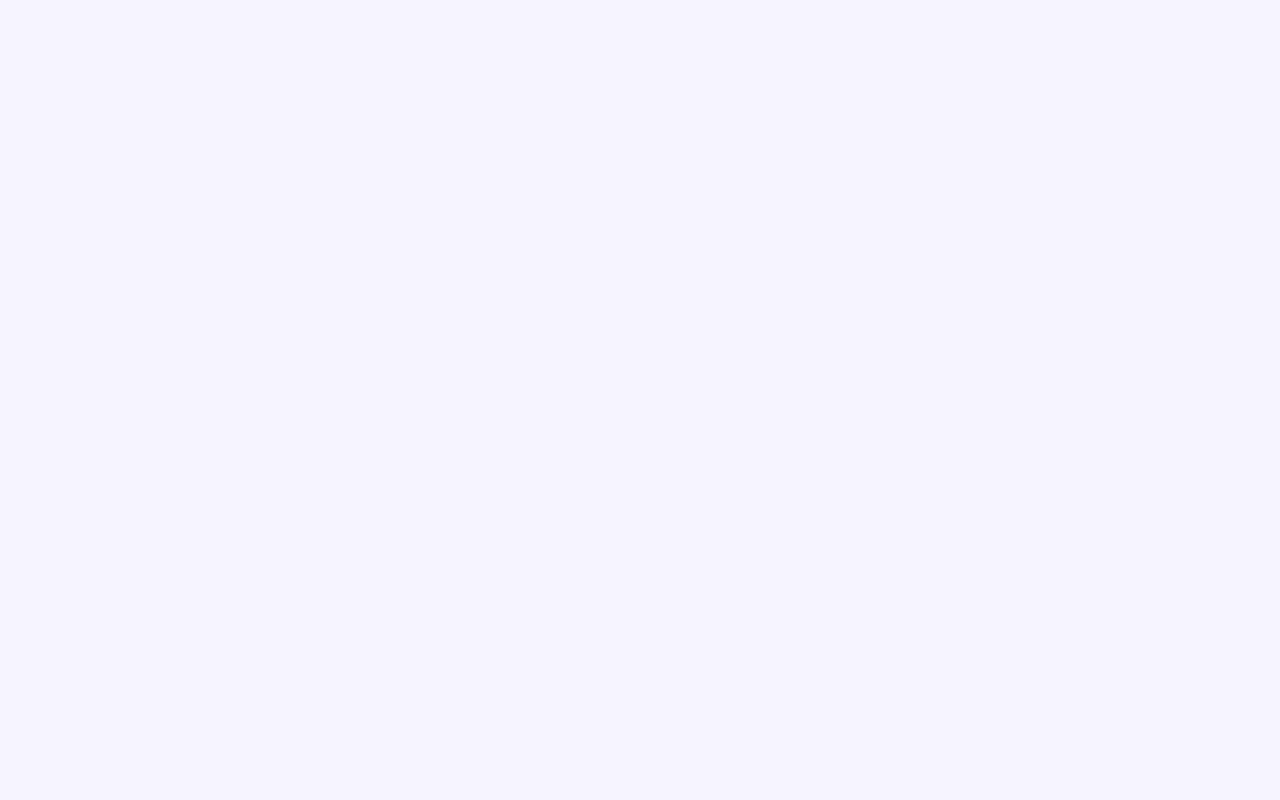
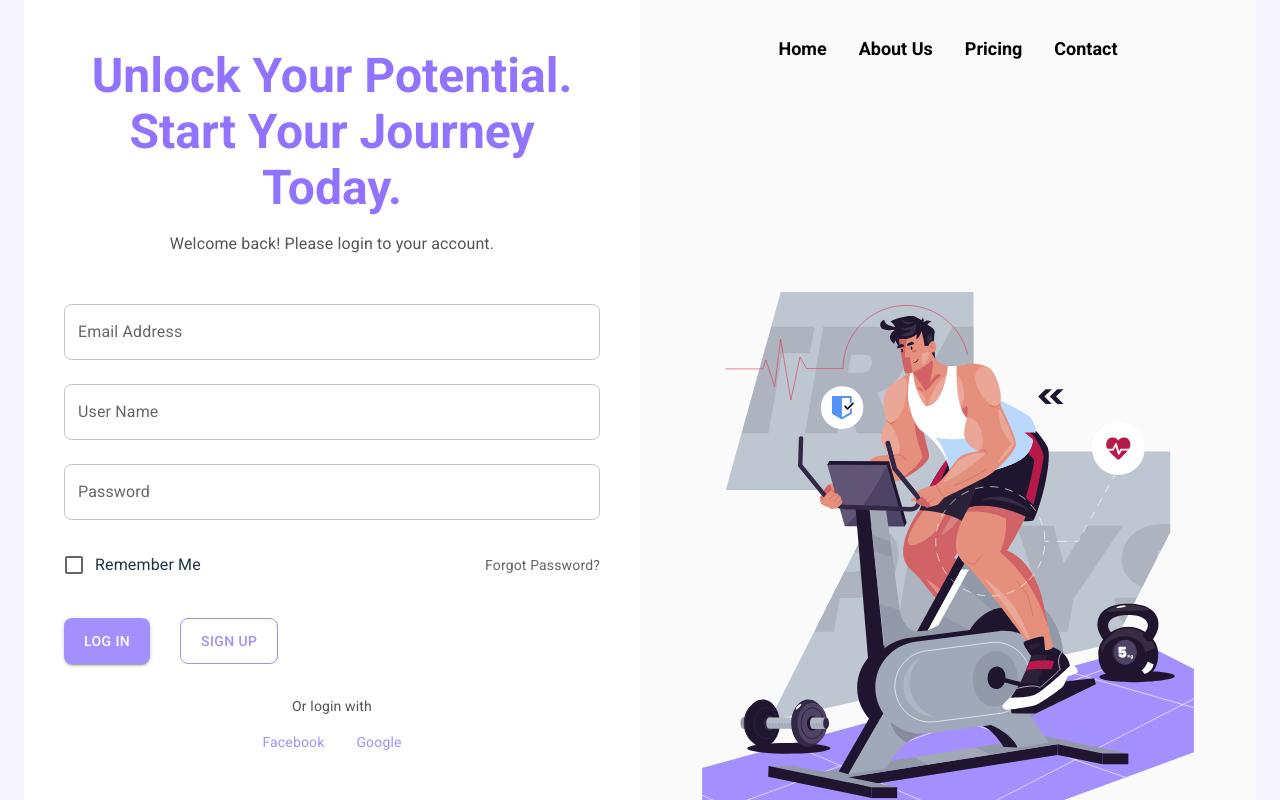
Before and after one commit to Abdelmoneim000/Online-Gym, a React (Vite) app: page /login in a window 1280 px wide. Before the commit this address had no page. Built offline with nearby package versions, Linux system fonts and the light colour scheme.

Commit message:
UI: Finish the signUp and Login page and updating the app routes

```diff
--- a/src/App.jsx
+++ b/src/App.jsx
@@ -1,6 +1,7 @@
 import { BrowserRouter as Router, Routes, Route } from 'react-router-dom';
 import SignUpPage from './pages/SignUp';
 import Landing from './pages/landing';
+import LogInPage from './pages/LogIn';
 import './App.css';
 
 function App() {
@@ -9,6 +10,7 @@ function App() {
       <Routes>
         <Route path="/" element={<Landing />} />
         <Route path="/signup" element={<SignUpPage />} />
+        <Route path='/login' element={<LogInPage />}/>
       </Routes>
     </Router>
   );
--- /dev/null
+++ b/src/pages/LogIn.jsx
@@ -0,0 +1,129 @@
+import {
+    Box,
+    Button,
+    Container,
+    Grid,
+    Link,
+    TextField,
+    Typography,
+    Checkbox,
+    FormControlLabel,
+    AppBar,
+    Toolbar
+  } from '@mui/material';
+  import training_login from '../assets/training_login.svg';
+
+  const LogInPage = () => {
+    return (
+      <Container maxWidth={false} sx={{ width: '100%', padding: 0 }} style={{fontFamily: "Open Sans", fontWeight: 700, overflow: "hidden"}}>
+        <Grid container sx={{ height: '100vh', width: '100%' }}>
+          <Grid item xs={12} sm={6} sx={{ backgroundColor: 'white', padding: '40px' }}>
+            <Box display="flex" flexDirection="column" justifyContent="center" height="100%">
+              <Typography variant="h3" sx={{ color: '#9173FF', fontWeight: 'bold', marginBottom: 2, fontFamily: "Roboto" }}>
+                Unlock Your Potential. Start Your Journey Today.
+              </Typography>
+              <Typography variant="body1" sx={{ color: '#555', marginBottom: 4, fontFamily: "Roboto" }}>
+                Welcome back! Please login to your account.
+              </Typography>
+
+              <TextField
+                variant="outlined"
+                label="Email Address"
+                fullWidth
+                margin="normal"
+                InputProps={{
+                  sx: { borderRadius: '8px', fontFamily: "Roboto" },
+                }}
+              />
+              <TextField
+                variant="outlined"
+                label="User Name"
+                fullWidth
+                margin="normal"
+                InputProps={{
+                  sx: { borderRadius: '8px', fontFamily: "Roboto" },
+                }}
+              />
+              <TextField
+                variant="outlined"
+                label="Password"
+                type="password"
+                fullWidth
+                margin="normal"
+                InputProps={{
+                  sx: { borderRadius: '8px', fontFamily: "Roboto" },
+                }}
+              />
+
+            {/* Checkbox and Forgot Password link */}
+            <Box display="flex" justifyContent="space-between" alignItems="center" mt={2}>
+              <FormControlLabel
+                control={<Checkbox color="primary" />}
+                label="Remember Me"
+                sx={{ fontFamily: 'Roboto' }}
+              />
+              <Link href="#" variant="body2" color="primary" sx={{ fontFamily: 'Roboto', textDecoration: 'none', cursor: 'pointer', color: "#0000009C" }}>
+                Forgot Password?
+              </Link>
+            </Box>
+
+              <Box display="flex" justifyContent="left" mt={4}>
+                <Button variant="contained" color="primary" sx={{ padding: '10px 20px', borderRadius: '8px', backgroundColor: "#A38FFD", color: "white", fontFamily: "Roboto", marginRight: "30px" }}>
+                    Log In
+                </Button>
+                <Button
+                variant="outlined"
+                color="primary"
+                onClick={() => window.location.href = '/signup'}
+                sx={{ padding: '10px 20px', borderRadius: '8px', borderColor: "#A38FFD", color: "#A38FFD", fontFamily: "Roboto"}}>
+                  Sign Up
+                </Button>
+              </Box>
+
+              <Typography variant="body2" sx={{ color: '#555', textAlign: 'center', marginTop: 4, fontFamily: "Roboto" }}>
+                Or login with
+              </Typography>
+
+              <Box display="flex" justifyContent="center" mt={2}>
+                <Link href="#" variant="body2" color="primary" sx={{ margin: '0 16px', color: "#A38FFD", textDecoration: "none", fontFamily: "Roboto" }}>
+                  Facebook
+                </Link>
+                <Link href="#" variant="body2" color="primary" sx={{ margin: '0 16px', color: "#A38FFD", textDecoration: "none", fontFamily: "Roboto" }}>
+                  Google
+                </Link>
+              </Box>
+            </Box>
+          </Grid>
+
+          <Grid item xs={12} sm={6} sx={{ display: 'flex', justifyContent: 'space-between', alignItems: 'center', flexDirection: 'column', backgroundColor: '#FAFAFA', fontFamily: 'Roboto' }}>
+            {/* Navigation Bar */}
+            <AppBar position="static" elevation={0} sx={{marginBottom: "50px", backgroundColor: 'transparent', boxShadow: 'none', paddingTop: 2 }}>
+              <Toolbar sx={{ justifyContent: 'center', gap: 4 }}>
+                <Link href="#" className='nav-link' underline="none" sx={{ color: 'black', fontWeight: 'bold', fontSize: '18px' }}>
+                  Home
+                </Link>
+                <Link href="#" className='nav-link' underline="none" sx={{ color: 'black', fontSize: '18px' }}>
+                  About Us
+                </Link>
+                <Link href="#" className='nav-link' underline="none" sx={{ color: 'black', fontSize: '18px' }}>
+                  Pricing
+                </Link>
+                <Link href="#" className='nav-link' underline="none" sx={{ color: 'black', fontSize: '18px' }}>
+                  Contact
+                </Link>
+              </Toolbar>
+            </AppBar>
+
+            {/* Fitness Illustration */}
+            <img
+              src={training_login}
+              alt="Fitness Illustration"
+              style={{ width: '80%', maxHeight: '100vh', objectFit: 'contain' }}
+            />
+          </Grid>
+        </Grid>
+      </Container>
+    );
+  };
+
+  export default LogInPage;
--- a/src/pages/SignUp.jsx
+++ b/src/pages/SignUp.jsx
@@ -61,11 +61,15 @@ const SignUpPage = () => {
               sx={{ marginTop: 2, fontFamily: "Roboto" }}
             />
 
-            <Box display="flex" justifyContent="space-around" mt={4}>
-              <Button variant="contained" color="primary" sx={{ padding: '10px 20px', borderRadius: '8px', backgroundColor: "#A38FFD", color: "white", fontFamily: "Roboto" }}>
+            <Box display="flex" justifyContent="left" mt={4}>
+              <Button variant="contained" color="primary" sx={{ padding: '10px 20px', borderRadius: '8px', backgroundColor: "#A38FFD", color: "white", fontFamily: "Roboto", marginRight: "30px" }}>
                 Sign Up
               </Button>
-              <Button variant="outlined" color="primary" sx={{ padding: '10px 20px', borderRadius: '8px', borderColor: "#A38FFD", color: "#A38FFD", fontFamily: "Roboto"}}>
+              <Button
+              variant="outlined"
+              color="primary"
+              onClick={() => { window.location.href = '/login'; }}
+              sx={{ padding: '10px 20px', borderRadius: '8px', borderColor: "#A38FFD", color: "#A38FFD", fontFamily: "Roboto"}}>
                 Log In
               </Button>
             </Box>
```
Also changed, not shown: src/assets/training_login.svg (added).
